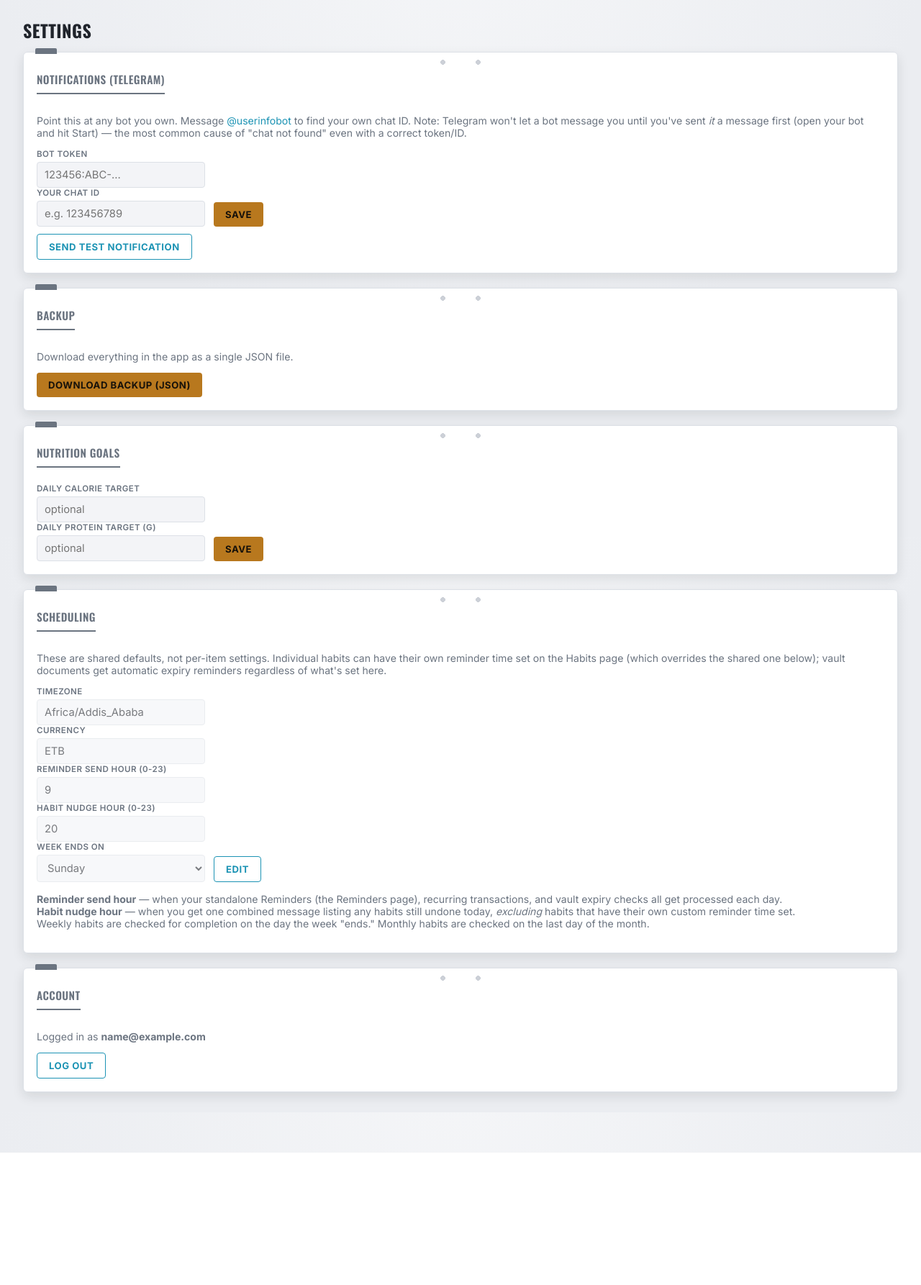
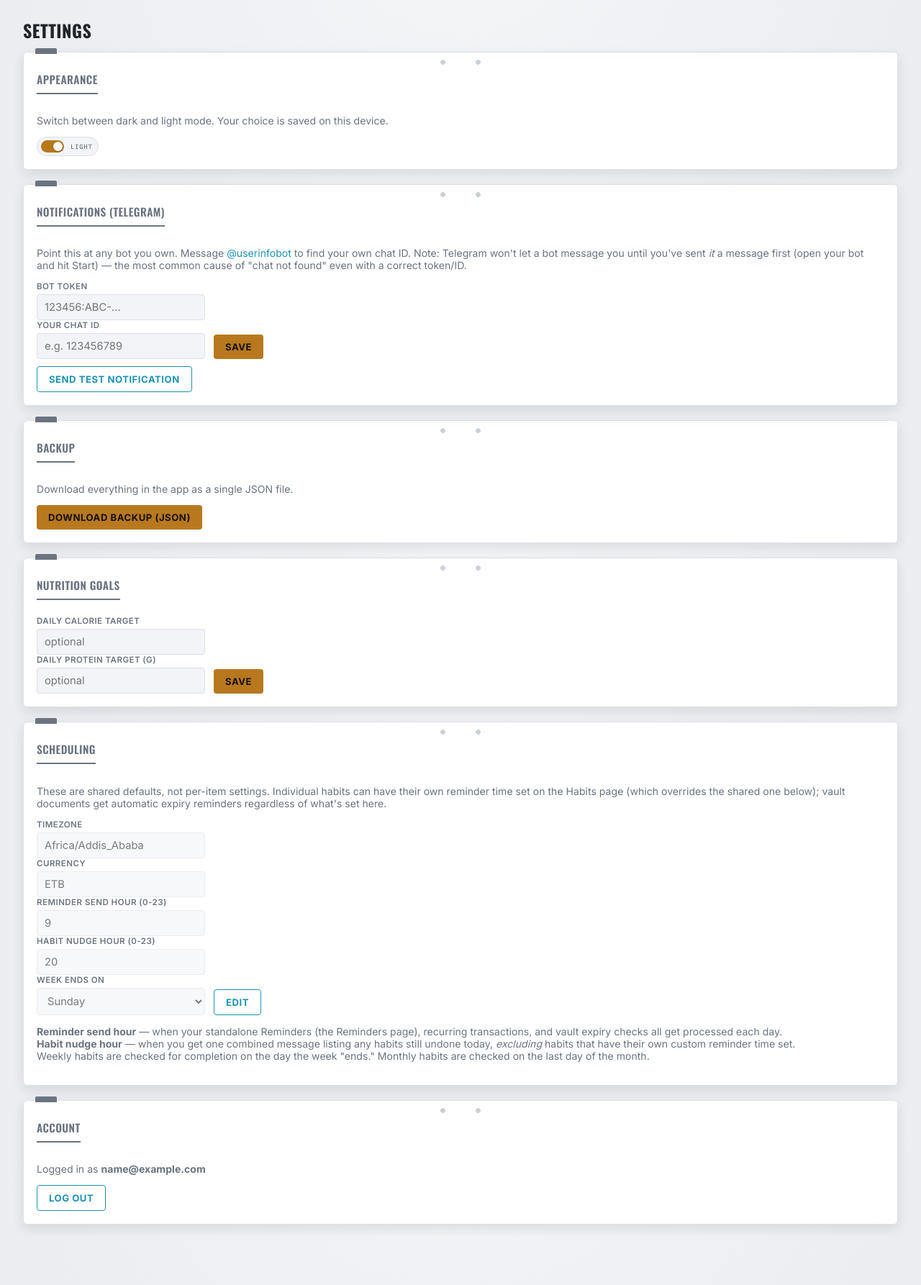
Before and after one commit to zementaye/lifehub, a Flask app: page /settings in a window 1280 px wide. Shown: the part 54-1840 px from the top of the page at 72% size. Before the commit the page ends 1656 px from the top, so only its background shows below. Run offline with Flask 3, Linux system fonts and the light colour scheme; the visitor is signed in with stand-in values (Sample User, id 1); data comes from the database, SQL or seed files in the repository; data that the repository does not hold is empty.

Commit message:
Implement dark/light mode toggle in settings
Added a mode switch for toggling between dark and light mode in the settings page.

```diff
--- a/templates/settings.html
+++ b/templates/settings.html
@@ -2,6 +2,15 @@
 {% block title %}Settings — Life Hub{% endblock %}
 {% block content %}
 <h1>Settings</h1>
+
+<div class="card wide">
+  <h3>Appearance</h3>
+  <p class="muted">Switch between dark and light mode. Your choice is saved on this device.</p>
+  <div class="mode-switch" id="modeSwitch" role="switch" aria-checked="false" aria-label="Toggle light mode">
+    <span class="mode-rocker" id="modeRocker"></span>
+    <span class="mode-label" id="modeLabel">DARK</span>
+  </div>
+</div>
 
 <div class="card wide">
   <h3>Notifications (Telegram)</h3>
```
